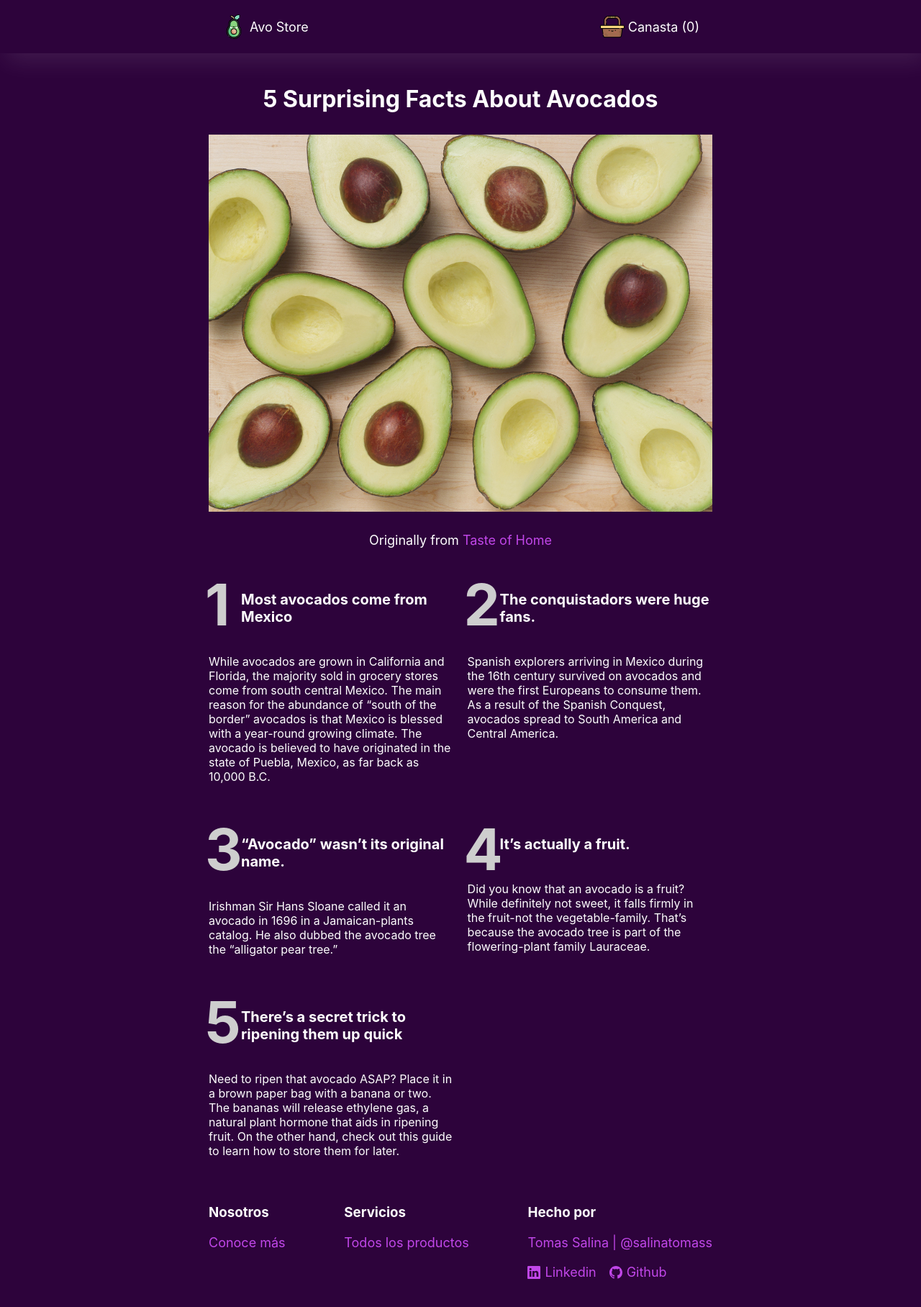
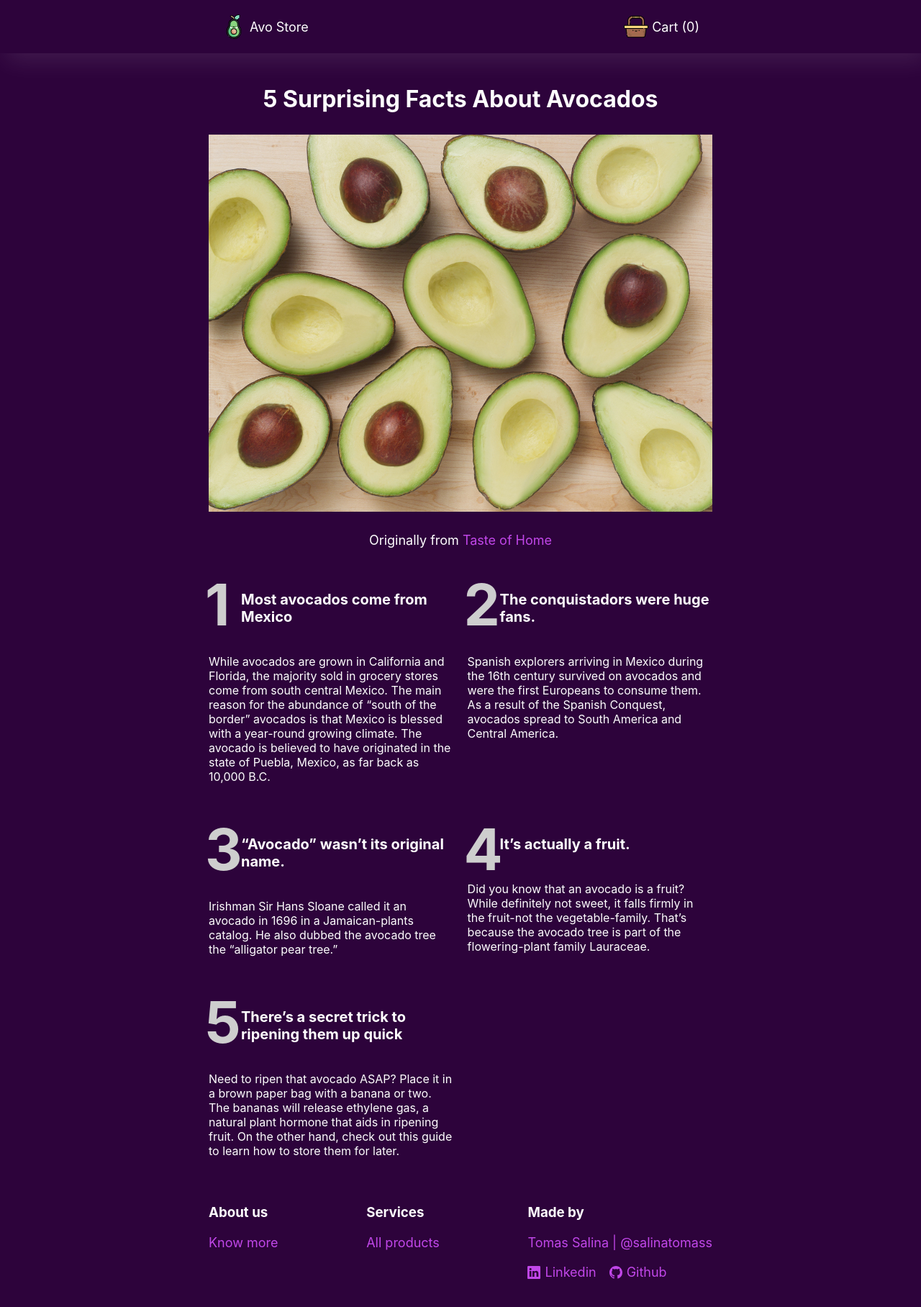
Before and after one commit to salinatomass/avo-store, a Next.js app: page /about in a window 1280 px wide. Shown: the top 1816 px of the page at 72% size. Built offline with nearby package versions, Linux system fonts and the light colour scheme.

Commit message:
<fix>app: change words to English

```diff
--- a/components/Footer/Footer.tsx
+++ b/components/Footer/Footer.tsx
@@ -7,19 +7,19 @@ import {
 const Footer = () => (
   <footer className="container">
     <div className="item">
-      <h3>Nosotros</h3>
+      <h3>About us</h3>
       <Link href="/about" passHref className="btn btn-link">
-        Conoce más
+        Know more
       </Link>
     </div>
     <div className="item">
-      <h3>Servicios</h3>
+      <h3>Services</h3>
       <Link href="/" passHref className="btn btn-link">
-        Todos los productos
+        All products
       </Link>
     </div>
     <div className="item">
-      <h3>Hecho por</h3>
+      <h3>Made by</h3>
       <a
         href="https://salinatomass.netlify.app"
         target="_blank"
--- a/components/Header/Header.tsx
+++ b/components/Header/Header.tsx
@@ -37,7 +37,7 @@ const Header = () => {
       </h1>
 
       <button type="button" className="btn btn-link" onClick={openModal}>
-        ¿Debería comer un avo hoy?
+        Should I eat an avo today?
       </button>
 
       <Modal isActive={modal.isActive} onClose={closeModal}>
@@ -50,7 +50,7 @@ const Header = () => {
           onClick={loadModal}
           disabled={modal.loading}
         >
-          {modal.loading ? 'Loading...' : 'Intentar de nuevo'}
+          {modal.loading ? 'Loading...' : 'Try again'}
         </button>
       </Modal>
 
--- a/components/Layout/Layout.tsx
+++ b/components/Layout/Layout.tsx
@@ -1,6 +1,7 @@
+import Head from 'next/head'
+import { Toaster } from 'react-hot-toast'
 import Navbar from '@components/Navbar/Navbar'
 import Footer from '@components/Footer/Footer'
-import { Toaster } from 'react-hot-toast'
 
 type Props = {
   children: React.ReactNode
@@ -9,6 +10,10 @@ type Props = {
 const Layout: React.FC<Props> = ({ children }) => {
   return (
     <>
+      <Head>
+        <title>Avo Store</title>
+        <meta name="viewport" content="initial-scale=1.0, width=device-width" />
+      </Head>
       <Navbar />
       <div className="container" style={{ paddingBlock: '44px' }}>
         {children}
--- a/components/Navbar/Navbar.tsx
+++ b/components/Navbar/Navbar.tsx
@@ -24,7 +24,7 @@ const Navbar = () => {
           <Link href="/cart">
             <div className="link-container">
               <Basket />
-              Canasta ({getCartItemsCount()})
+              Cart ({getCartItemsCount()})
             </div>
           </Link>
         </li>
--- a/next.config.js
+++ b/next.config.js
@@ -18,3 +18,10 @@
 //     ]
 //   },
 // }
+
+module.exports = {
+  i18n: {
+    locales: ['en'],
+    defaultLocale: 'en',
+  },
+}
```
